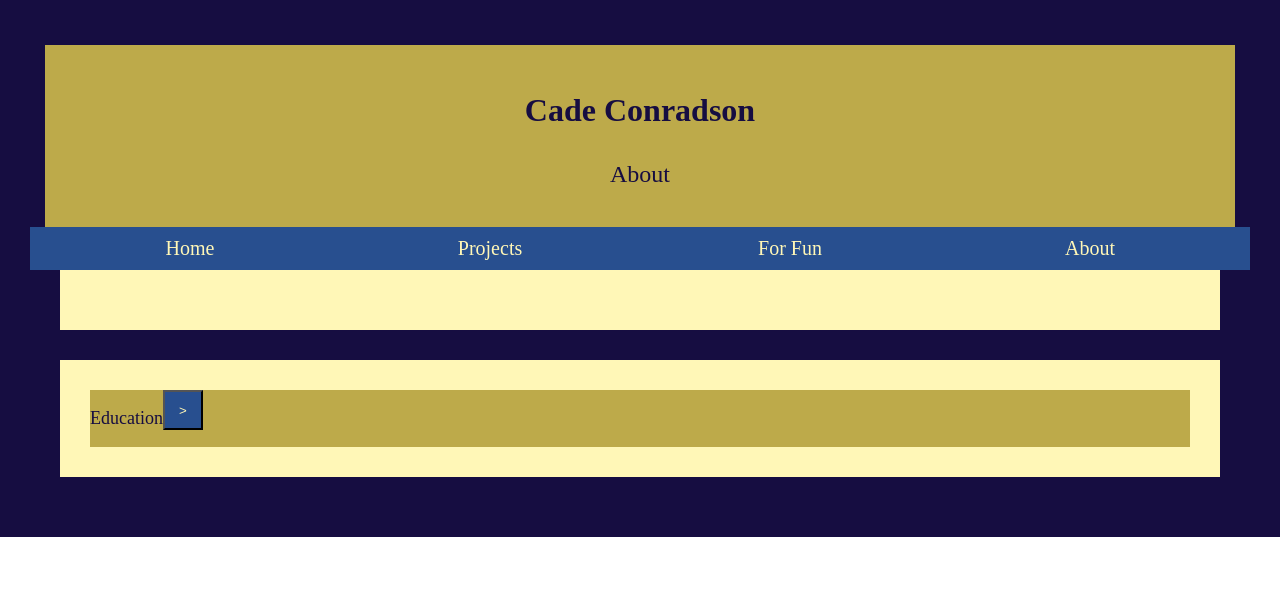
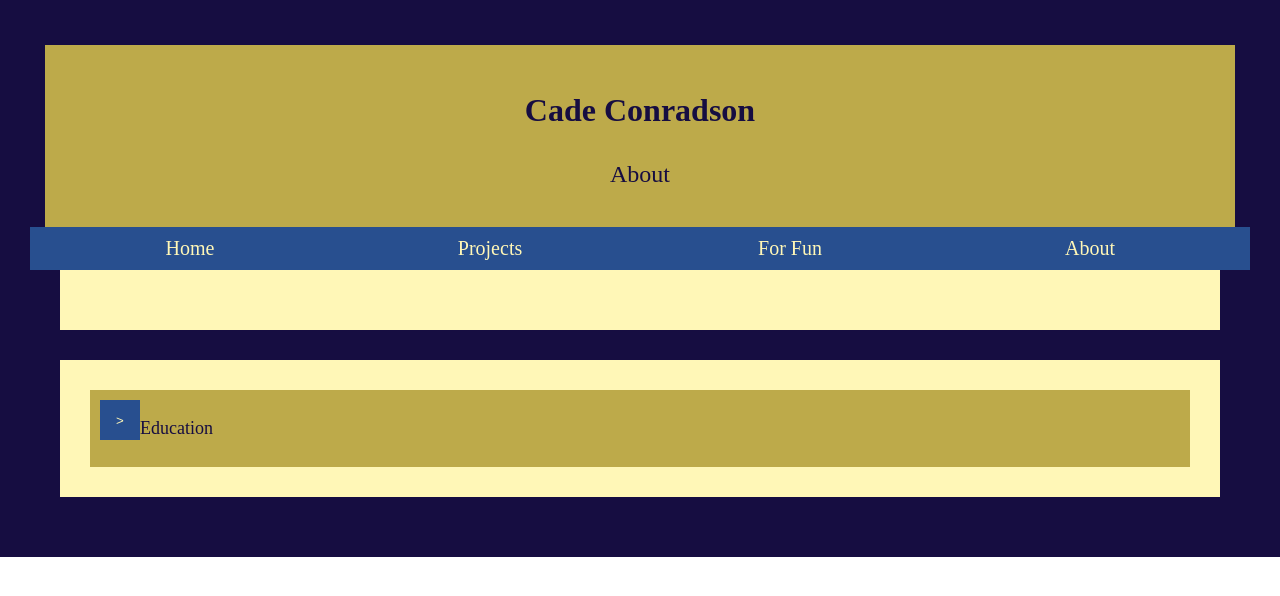
Before and after one commit to cconradson/cconradson.github.io, a Jekyll site: the page built from about.html, in a window 1280 px wide. Shown: the top 596 px of the page. Built offline with Jekyll 4.4.1, drawn with Linux system fonts in a browser that asks for light colours.

Commit message:
droptop style adjustments

```diff
--- a/assets/css/main.css
+++ b/assets/css/main.css
@@ -219,7 +219,8 @@ a.img {
 /* For drop-downs */
 
 .droptop {
-	background-color:#bdaa4a
+	background-color:#bdaa4a;
+	padding: 10px;
 }
 
 .droptop:after {
@@ -233,6 +234,8 @@ button.drop {
 	color: #fff7b7;
 	width: 40px;
 	height: 40px;
+	border: 0;
+	float: left;
 }
 
 button.drop:hover {
--- a/projects.html
+++ b/projects.html
@@ -17,7 +17,7 @@ title: Projects
 			<td>June 2020</td>
 			<td><a href="https://github.com/cconradson/cconradson.github.io">Repository</a></td>
 			<td><a href="{{ site.url }}">Home Page</a></td>
-			<td>Learn HTML and CSS sufficiently well to create a presentable personal website. Include information about projects, expand on interests, reproduce resume.</td>
+			<td>Learn HTML, CSS, and JavaScript sufficiently well to create a presentable personal website. Include information about projects, expand on interests, reproduce resume.</td>
 		</tr>
 		<tr>
 			<td>CFB Scraping</td>
```
